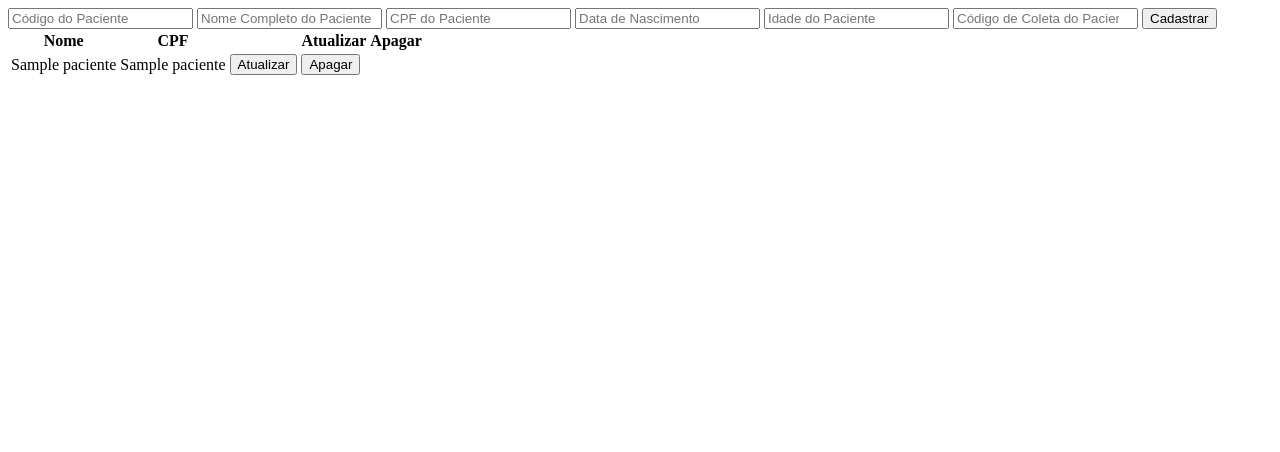
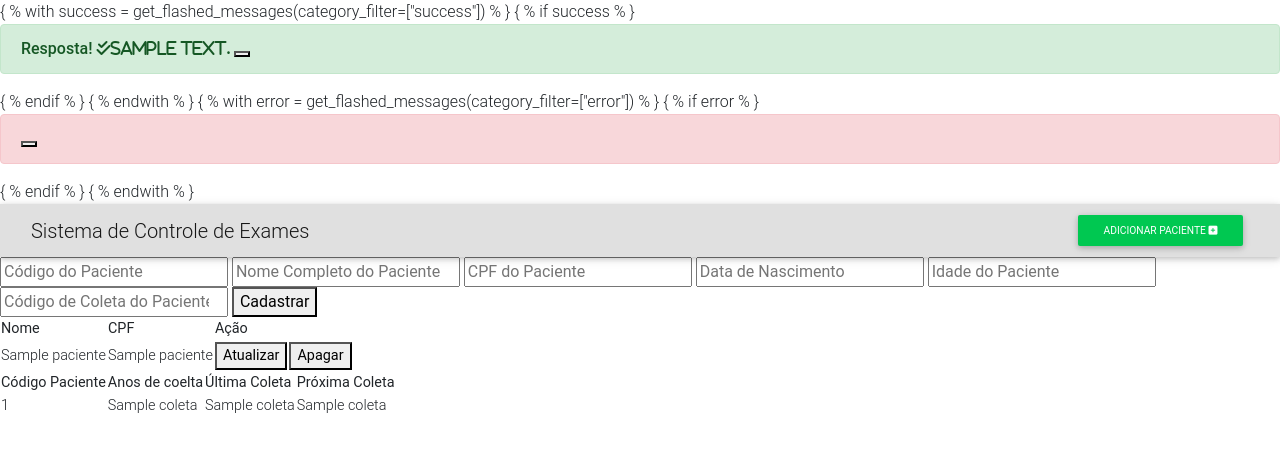
Before and after one commit to leandrosenazuza/api-consulta-medica, a Flask app: template src/templates/public/index.html in a window 1280 px wide. Shown: the top 452 px of the page. Run offline with Flask 3, Linux system fonts and the light colour scheme; the template is opened without the code that fills it: most values are stand-ins (such as "Sample title", 1, 10 or a date in 2020); some libraries are stand-ins or nearby versions.

Commit message:
[WIP]: navbar em andamento

```diff
--- a/src/app.py
+++ b/src/app.py
@@ -3,6 +3,9 @@
 
 
 app = Flask(__name__)
+app.config.from_mapping(
+    SECRET_KEY = 'development'
+)
 
 app.add_url_rule(routes["index_route"], view_func=routes["index_controller"])
 app.add_url_rule(routes["delete_route"], view_func=routes["delete_controller"])
--- a/src/routes/routes.py
+++ b/src/routes/routes.py
@@ -5,5 +5,6 @@
     "index_route": "/", "index_controller": IndexController.as_view("index"),
     "delete_route": "/delete/paciente/<int:code>", "delete_controller": DeletePacienteController.as_view("delete"),
     "update_route": "/update/paciente/<int:code>", "update_controller": UpdatePacienteController.as_view("update"),
+    "create_coleta_route": "/coleta/create/", "create_coleta_controller": ColetaPacienteController.as_view("post"),
 
 }
--- a/src/templates/base.html
+++ b/src/templates/base.html
@@ -2,11 +2,34 @@
 <html lang="en">
 <head>
     <meta charset="UTF-8">
+    <meta name="viewport" content="width=device-width, initial-scale=1.0">
     <title>Sistema de Consulta - UNIVESP - PI</title>
+
+    <!--Font Awesome-->
+    <link rel="stylesheet" href="https://cdnjs.cloudflare.com/ajax/libs/font-awesome/6.5.2/css/all.min.css" integrity="sha512-SnH5WK+bZxgPHs44uWIX+LLJAJ9/2PkPKZ5QiAj6Ta86w+fsb2TkcmfRyVX3pBnMFcV7oQPJkl9QevSCWr3W6A==" crossorigin="anonymous" referrerpolicy="no-referrer" />
+    <!--Bootstrap core CSS-->
+    <link rel="stylesheet" href="https://cdnjs.cloudflare.com/ajax/libs/twitter-bootstrap/4.5.0/css/bootstrap.min.css" integrity="sha512-rO2SXEKBSICa/AfyhEK5ZqWFCOok1rcgPYfGOqtX35OyiraBg6Xa4NnBJwXgpIRoXeWjcAmcQniMhp22htDc6g==" crossorigin="anonymous" referrerpolicy="no-referrer" />
+    <!--Material Design Boostrap-->
+    <link rel="stylesheet" href="https://cdnjs.cloudflare.com/ajax/libs/mdbootstrap/4.19.1/css/mdb.min.css" integrity="sha512-RO38pBRxYH3SoOprtPTD86JFOclM51/XTIdEPh5j8sj4tp8jmQIx26twG52UaLi//hQldfrh7e51WzP9wuP32Q==" crossorigin="anonymous" referrerpolicy="no-referrer" />
+    <link rel="stylesheet" href="{{ url_for('static', filename='css/style.css') }}">
+
 </head>
 <body>
+
+    {% include "partials/msg.html" %}
+    {% include "partials/nav.html" %}
+
     {% block content %}
 
     {% endblock %}
+
+    <!-- JQuery -->
+    <script type="text/javascript" src="https://cdnjs.cloudflare.com/ajax/libs/jquery/3.5.1/jquery.min.js" integrity="sha512-bLT0Qm9VnAYZDflyKcBaQ2gg0hSYNQrJ8RilYldYQ1FxQYoCLtUjuuRuZo+fjqhx/qtq/1itJ0C2ejDxltZVFg==" crossorigin="anonymous" referrerpolicy="no-referrer"></script>
+    <!-- Bootstrap tooltips-->
+    <script src="https://cdnjs.cloudflare.com/ajax/libs/popper.js/1.14.4/umd/popper.min.js" integrity="sha512-dGKwxQCqSidr/LgPBYjZoJRGzWaw5aC/5oCHgWPQ4PGql/hUhg5qamih+hZeyunBzQU5l1Ra3zUPdMpgFi3NuQ==" crossorigin="anonymous" referrerpolicy="no-referrer"></script>
+    <!-- Bootstrap com Javascript -->
+    <script src="https://cdnjs.cloudflare.com/ajax/libs/twitter-bootstrap/4.5.0/js/bootstrap.min.js" integrity="sha512-I5TkutApDjnWuX+smLIPZNhw+LhTd8WrQhdCKsxCFRSvhFx2km8ZfEpNIhF9nq04msHhOkE8BMOBj5QE07yhMA==" crossorigin="anonymous" referrerpolicy="no-referrer"></script>
+    <!-- MDB core JavaScript -->
+    <script src="https://cdnjs.cloudflare.com/ajax/libs/mdbootstrap/4.19.1/js/mdb.min.js" integrity="sha512-Mug9KHKmroQFMLm93zGrjhibM2z2Obg9l6qFG2qKjXEXkMp/VDkI4uju9m4QKPjWSwQ6O2qzZEnJDEeCw0Blcw==" crossorigin="anonymous" referrerpolicy="no-referrer"></script>
 </body>
 </html>
--- /dev/null
+++ b/src/templates/partials/msg.html
@@ -0,0 +1,23 @@
+{ % with success = get_flashed_messages(category_filter=["success"]) % }
+    { % if success % }
+        <div class="alert alert-success alert-dismissible fade show" role="alert">
+            {% for message in sucess %}
+                <strong>Resposta!</strong>
+                <i class="fas fa-solid fa-check-double">{{message}}</i>
+            {% endfor %}
+            <button type="button" class="btn-close" data-bs-dismiss="alert" aria-label="Close"></button>
+        </div>
+    { % endif % }
+{ % endwith % }
+
+{ % with error = get_flashed_messages(category_filter=["error"]) % }
+{ % if error % }
+<div class="alert alert-danger alert-dismissible fade show" role="alert">
+    {% for message in error %}
+    <strong>Resposta!</strong>
+    <i class="fas fa-solid fa-xmark">{{message}}</i>
+    {% endfor %}
+    <button type="button" class="btn-close" data-bs-dismiss="alert" aria-label="Close"></button>
+</div>
+{ % endif % }
+{ % endwith % }
--- /dev/null
+++ b/src/templates/partials/nav.html
@@ -0,0 +1,8 @@
+<nav class="navbar sticky-top navbar-light bg-light scrolling-navbar">
+    <div class="container-fluid">
+        <a class="navbar-brand" href="/">Sistema de Controle de Exames</a>
+        <div class="navbar-nav ml-auto">
+            <button class="btn btn-success btn-sm">Adicionar Paciente <i class="fa-solid fa-square-plus"></i> </button>
+        </div>
+    </div>
+</nav>
--- a/src/templates/public/index.html
+++ b/src/templates/public/index.html
@@ -18,9 +18,9 @@
     <thead>
     <tr>
         <th>Nome</th>
-                <th>CPF<th>
-                <th>Atualizar</th>
-                <th>Apagar</th>
+        <th>CPF</th>
+        <th colspan="2">Ação</th>
+
     </tr>
     </thead>
     <tbody>
@@ -29,7 +29,7 @@
         <td>{{paciente.3}}</td>
         <td>{{paciente.2}}</td>
         <td>
-                    <a href="/update/paciente/{{ paciente .0 }}">
+            <a href="/update/paciente/{{ paciente.0 }}">
                 <button>Atualizar</button>
             </a>
         </td>
@@ -43,6 +43,27 @@
     {% endfor %}
 </table>
 
+<table>
+    <thead>
+    <tr>
+        <th>Código Paciente</th>
+        <th>Anos de coelta</th>
+        <th>Última Coleta</th>
+        <th>Próxima Coleta</th>
+    </tr>
+    </thead>
+    <tbody>
+    {% for coleta in dataColeta %}
+    <tr>
+        <td>{{coleta.0}}</td>
+        <td>{{coleta.1}}</td>
+        <td>{{coleta.2}}</td>
+        <td>{{coleta.3}}</td>
+    </tr>
+    </tbody>
+    {% endfor %}
+</table>
+
 {% else %}
 <p>Nenhum paciente encontrado!</p>
 {% endif%}
--- a/src/templates/public/update.html
+++ b/src/templates/public/update.html
@@ -4,8 +4,8 @@
 
 <form action="/update/paciente/{{paciente.0}}" method="POST">
     <input type="number" name="codigoPaciente" value="{{paciente.0}}" placeholder="Código do Paciente">
-    <input type="text" name="nome" value="{{paciente.1}}" placeholder="Nome Completo do Paciente">
-    <input type="text" name="CPF" value="{{paciente.2}}" placeholder="CPF do Paciente">
+    <input type="text" name="CPF" value="{{paciente.1}}" placeholder="CPF do Paciente">
+    <input type="text" name="nome" value="{{paciente.2}}" placeholder="Nome Completo do Paciente">
     <input type="text" name="dataNascimento" value="{{paciente.3}}" placeholder="Data de Nascimento">
     <input type="number" name="idade" value="{{paciente.4}}" placeholder="Idade do Paciente">
     <input type="number" name="codigoColetaPaciente" value="{{paciente.5}}" placeholder="Código de Coleta do Paciente">
```
Also changed, not shown: src/controllers/controller.py (+14 -8 lines), src/templates/public/coleta.html (added, +13 -0 lines), src/static/css/style.css (added). Lines whose indentation alone changed are shown as unchanged.
